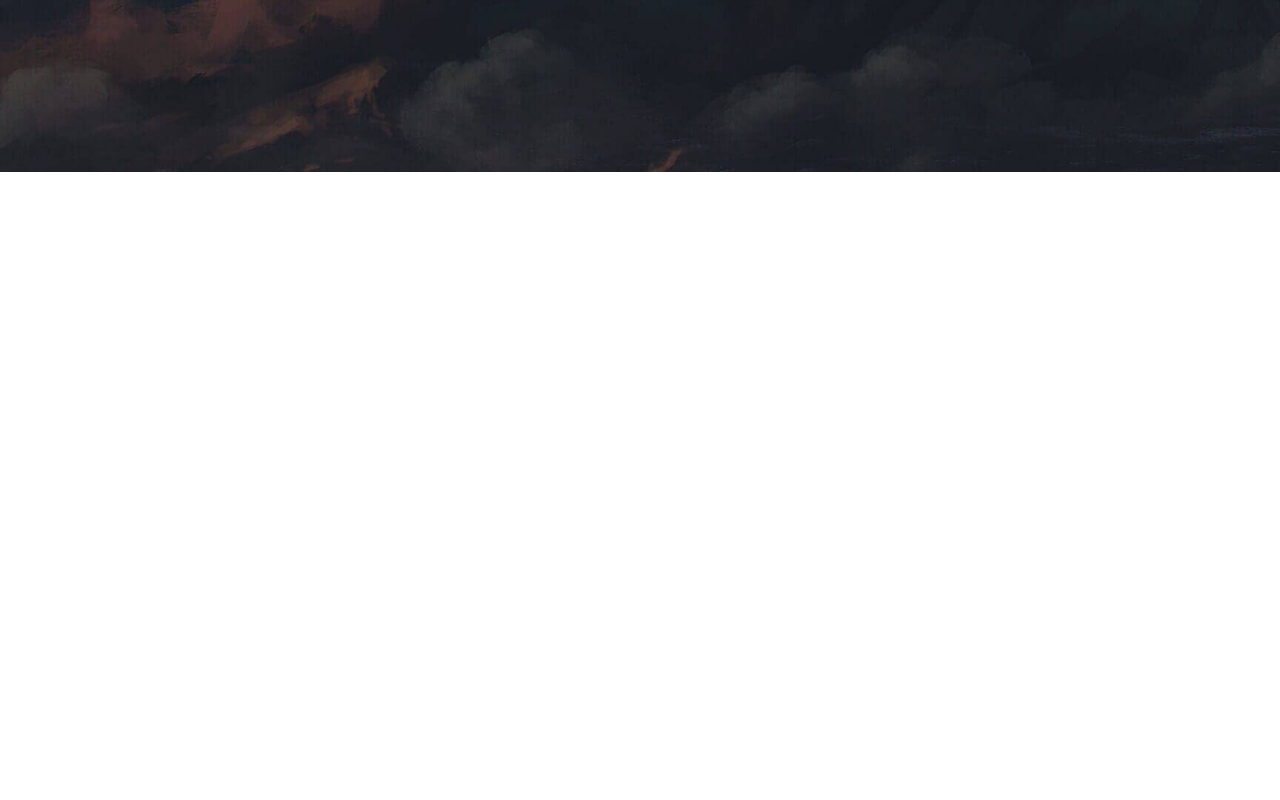
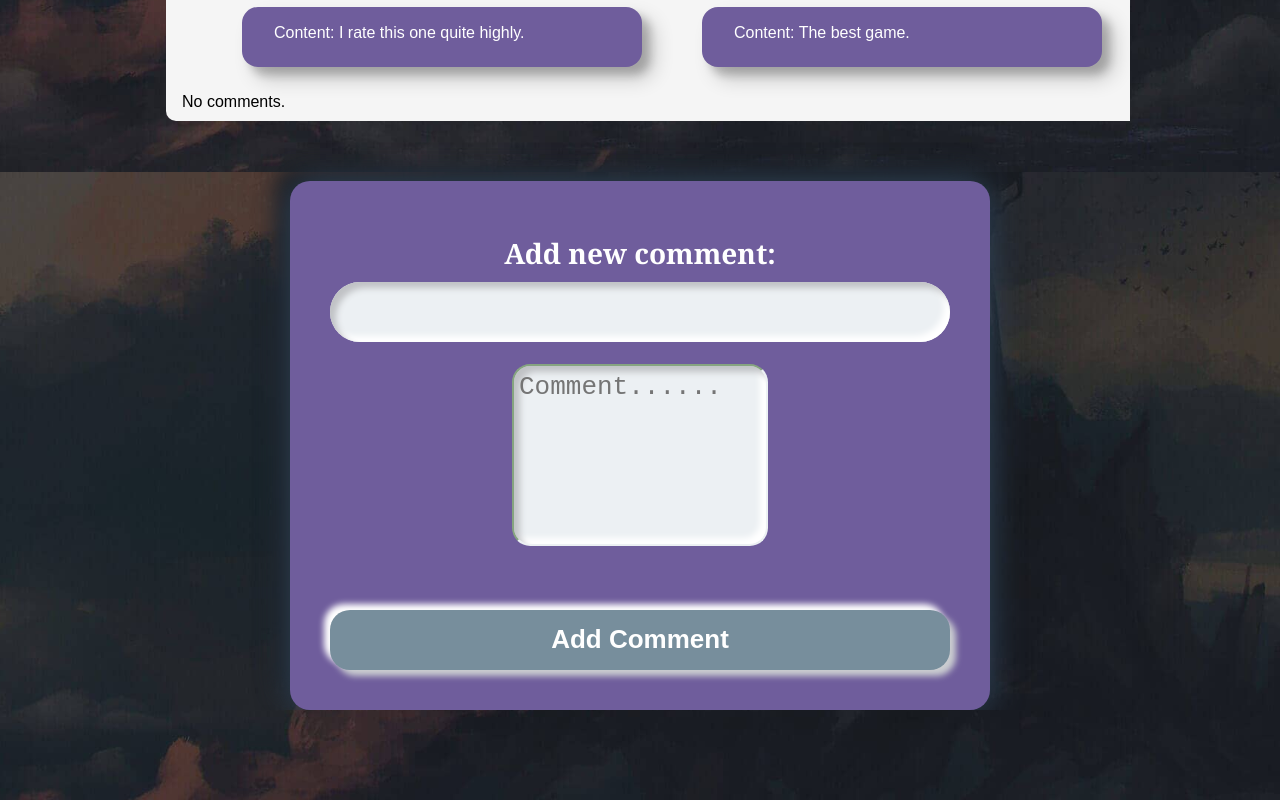
Before and after one commit to slavpisarov/Games-Play, a React (Vite) app in the folder client/: page /games/1 in a window 1280 px wide. Shown: the part 628-1428 px from the top of the page. Before the commit the page ends 800 px from the top, so only its background shows below. Built offline with nearby package versions, Linux system fonts and the light colour scheme; no server answers.

Commit message:
Add new comment

```diff
--- a/client/src/components/GameDetails/GameDetails.jsx
+++ b/client/src/components/GameDetails/GameDetails.jsx
@@ -1,17 +1,33 @@
 import { useEffect, useState } from 'react';
-import {useParams} from 'react-router-dom'
+import { useParams } from 'react-router-dom'
 
 import * as gameService from '../../services/gameService'
+import * as commentService from '../../services/commentService'
 
 export default function GameDetails() {
 
-    const [game,setGame] = useState([])
-    const {gameId} = useParams();
+    const [game, setGame] = useState([])
+    const { gameId } = useParams();
 
-    useEffect(() =>{
+    useEffect(() => {
         gameService.getOne(gameId)
             .then(setGame)
-    },[gameId])
+    }, [gameId])
+
+
+    const addCommentHandler = async (e) => {
+
+        e.preventDefault();
+        const formData = new FormData(e.currentTarget)
+
+        const newComment = await commentService.create(
+            gameId,
+            formData.get('username'),
+            formData.get('comment')
+        );
+
+        console.log(newComment);
+    }
 
     return (
         <section id="game-details">
@@ -29,11 +45,9 @@
                     {game.summary}
                 </p>
 
-                {/* <!-- Bonus ( for Guests and Users ) -->
                 <div className="details-comments">
                     <h2>Comments:</h2>
                     <ul>
-                <!-- list all comments for current game (If any) -->
                         <li className="comment">
                             <p>Content: I rate this one quite highly.</p>
                         </li>
@@ -41,26 +55,23 @@
                             <p>Content: The best game.</p>
                         </li>
                     </ul>
-            <!-- Display paragraph: If there are no games in the database -->
                     <p className="no-comment">No comments.</p>
                 </div>
 
-        <!-- Edit/Delete buttons ( Only for creator of this game )  -->
-        <div className="buttons">
+                {/* <div className="buttons">
             <a href="#" className="button">Edit</a>
             <a href="#" className="button">Delete</a>
         </div> */}
             </div>
 
-            {/* <!-- Bonus -->
-    <!-- Add Comment ( Only for logged-in users, which is not creators of the current game ) -->
             <article className="create-comment">
                 <label>Add new comment:</label>
-        <form className="form">
+                <form className="form" onSubmit={addCommentHandler}>
+                    <input type='text' name='username' />
                     <textarea name="comment" placeholder="Comment......"></textarea>
-            <input className="btn submit" type="submit" value="Add Comment"/>
+                    <input className="btn submit" type="submit" value="Add Comment" />
                 </form>
-    </article> */}
+            </article>
 
         </section>
     )
--- /dev/null
+++ b/client/src/services/commentService.js
@@ -0,0 +1,13 @@
+import * as request from '../lib/request'
+
+const baseUrl = 'http://localhost:3030/jsonstore/comments'
+
+export const create = async (gameId, username, text) =>{
+    const newComment = await request.post(baseUrl, {
+        gameId,
+        username,
+        text,
+    });
+
+    return newComment;
+}
```
Lines whose indentation alone changed are shown as unchanged.
